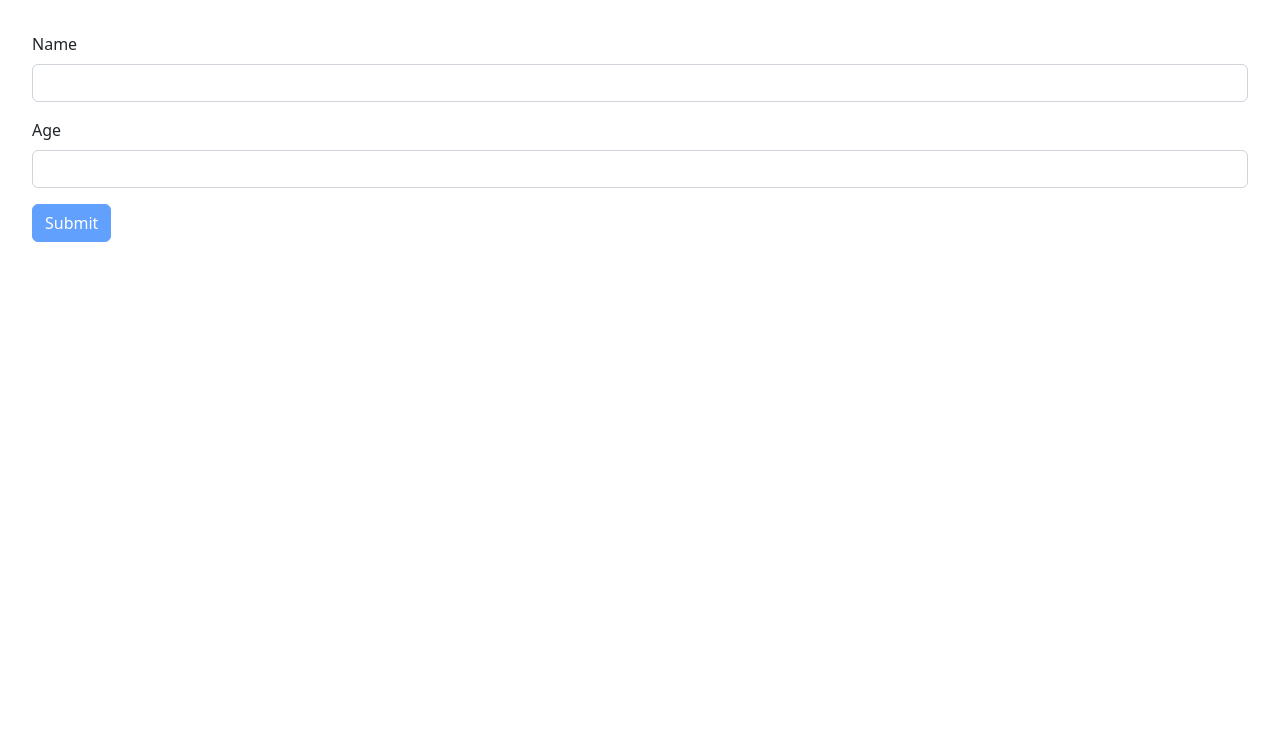
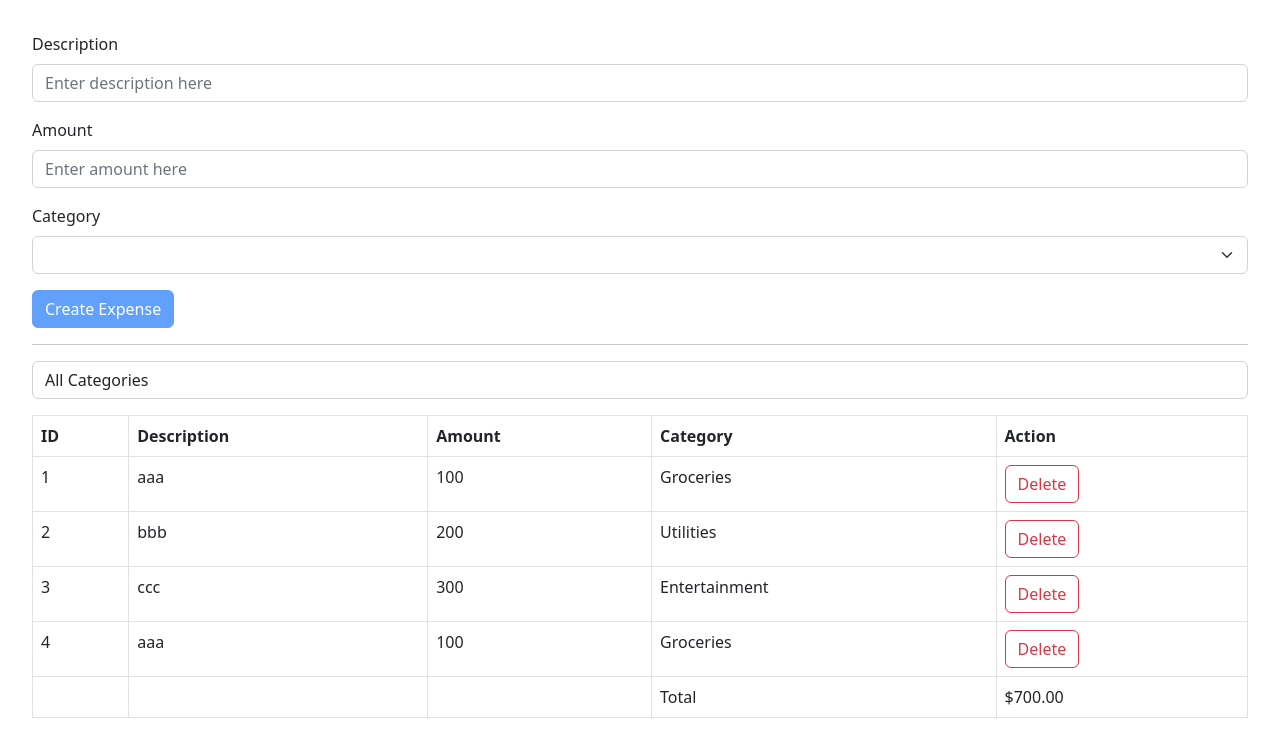
Before and after one commit to ameer-mughal-hamza/react-rawg-clone, a React (Vite) app: page / in a window 1280 px wide. Shown: the top 756 px of the page. Built offline with nearby package versions, Linux system fonts and the light colour scheme.

Commit message:
Finished expense tracker project. This application contains logic to add and delete expenses. We have used the useState hook to manage the state of the application. We have used ZOD to validate the form data. We have used useForm hook to manage the form state.

```diff
--- a/src/App.tsx
+++ b/src/App.tsx
@@ -1,10 +1,40 @@
-import Form from "./components/Forms/Form";
-import ZODForms from "./components/Forms/ZODForms";
+import { useState } from "react";
+import ExpenseFilter from "./expense-tracker/components/ExpenseFilter/ExpenseFilter";
+import ExpenseForm from "./expense-tracker/components/ExpenseForm/ExpenseForm";
+import ExpenseList from "./expense-tracker/components/ExpenseList/ExpenseList";
+import { Expense } from "./models/Expense";
 
 function App() {
+  const [category, setcategory] = useState<string>();
+  const [expenses, setExpenses] = useState<Expense[]>([
+    { id: 1, description: "aaa", amount: 100, category: "Groceries" },
+    { id: 2, description: "bbb", amount: 200, category: "Utilities" },
+    { id: 3, description: "ccc", amount: 300, category: "Entertainment" },
+    { id: 4, description: "aaa", amount: 100, category: "Groceries" },
+  ]);
+
+  const handleSubmit = (data: any) => {
+    data.id = expenses.length + 1;
+    setExpenses([...expenses, data]);
+  };
+
+  const visibleExpenses = category
+    ? expenses.filter((expense) => expense.category === category)
+    : expenses;
+
   return (
     <>
-      <ZODForms />
+      <ExpenseForm onSubmit={handleSubmit}></ExpenseForm>
+      <hr />
+      <div className="mb-3">
+        <ExpenseFilter onSelectCategory={(category) => setcategory(category)} />
+      </div>
+      <ExpenseList
+        expenses={visibleExpenses}
+        onDelete={(id: number) =>
+          setExpenses(expenses.filter((expense) => expense.id !== id))
+        }
+      />
     </>
   );
 }
--- a/src/components/Button/Button.tsx
+++ b/src/components/Button/Button.tsx
@@ -6,6 +6,7 @@ interface Props {
   disabled?: true | false;
   classes?: string[];
   type: "button" | "submit" | "reset";
+  outline?: true | false;
   color?:
     | "primary"
     | "secondary"
@@ -26,10 +27,14 @@ const Button = ({
   type,
   classes,
   color = "primary",
+  outline = false,
 }: Props) => {
   return (
     <button
-      className={`btn btn-${color}` + (classes ? ` ${classes.join(" ")}` : "")}
+      className={
+        `btn btn${outline ? "-outline" : ""}-${color}` +
+        (classes ? ` ${classes.join(" ")}` : "")
+      }
       onClick={onClick}
       disabled={disabled}
       type={type}
--- /dev/null
+++ b/src/components/ExpenseFilter/ExpenseFilter.tsx
@@ -0,0 +1,18 @@
+import React from "react";
+
+const ExpenseFilter = () => {
+  return (
+    <select
+      name="search-categories"
+      id="search-categories"
+      className="form-select"
+    >
+      <option value="">All Categories</option>
+      <option value="Groceries">Groceries</option>
+      <option value="Utilities">Utilities</option>
+      <option value="Entertainment">Entertainment</option>
+    </select>
+  );
+};
+
+export default ExpenseFilter;
--- /dev/null
+++ b/src/components/ExpenseList/ExpenseList.tsx
@@ -0,0 +1,28 @@
+import React from "react";
+import ExpenseItem from "../ExpenseItem/ExpenseItem";
+
+const ExpenseList = () => {
+  return (
+    <table className="table">
+      <thead>
+        <tr>
+          <th scope="col">#</th>
+          <th scope="col">Description</th>
+          <th scope="col">Amount</th>
+          <th scope="col">Category</th>
+          <th scope="col">Action</th>
+        </tr>
+      </thead>
+      <tbody>
+        <ExpenseItem></ExpenseItem>
+        <td></td>
+        <td></td>
+        <td></td>
+        <td scope="row">Total</td>
+        <td scope="row">$250</td>
+      </tbody>
+    </table>
+  );
+};
+
+export default ExpenseList;
--- /dev/null
+++ b/src/data/categories.tsx
@@ -0,0 +1,2 @@
+const categories = ["Groceries", "Utilities", "Entertainment"] as const;
+export default categories;
--- /dev/null
+++ b/src/expense-tracker/components/ExpenseFilter/ExpenseFilter.tsx
@@ -0,0 +1,25 @@
+import categories from "../../../data/categories";
+
+interface Props {
+  onSelectCategory: (category: string) => void;
+}
+
+const ExpenseFilter = ({ onSelectCategory }: Props) => {
+  return (
+    <select
+      name="categories"
+      id="categories"
+      className="form-control"
+      onChange={(event) => onSelectCategory(event.target.value)}
+    >
+      <option value="">All Categories</option>
+      {categories.map((category: string) => (
+        <option value={category} key={category}>
+          {category}
+        </option>
+      ))}
+    </select>
+  );
+};
+
+export default ExpenseFilter;
--- /dev/null
+++ b/src/expense-tracker/components/ExpenseForm/ExpenseForm.tsx
@@ -0,0 +1,111 @@
+import Button from "../../../components/Button/Button";
+import { z as ZOD } from "zod";
+import { FieldValues, useForm } from "react-hook-form";
+import { zodResolver } from "@hookform/resolvers/zod";
+import categories from "../../../data/categories";
+import { Expense } from "../../../models/Expense";
+
+interface Props {
+  onSubmit: (data: FormData) => void;
+}
+
+const schema = ZOD.object({
+  description: ZOD.string()
+    .min(3, { message: "The description should be 3 characters long." })
+    .max(50, {
+      message: "The description should be less than 255 characters.",
+    }),
+  amount: ZOD.number({ invalid_type_error: "The amount field is required." })
+    .min(0.01, { message: "The amount should be greater than 0" })
+    .max(100_000, { message: "The amount should be less than 100000" }),
+  category: ZOD.enum(categories, {
+    errorMap: () => ({
+      message: "The category is required.",
+    }),
+  }),
+});
+
+type FormData = ZOD.infer<typeof schema>;
+
+const ExpenseForm = ({ onSubmit }: Props) => {
+  const {
+    register,
+    handleSubmit,
+    reset,
+    formState: { errors, isValid },
+  } = useForm<FormData>({
+    resolver: zodResolver(schema),
+  });
+
+  console.log(errors);
+
+  return (
+    <>
+      <form
+        className="mb-3"
+        onSubmit={handleSubmit((data) => {
+          onSubmit(data);
+          reset();
+        })}
+      >
+        <div className="mb-3">
+          <label htmlFor="description" className="form-label">
+            Description
+          </label>
+          <input
+            {...register("description")}
+            id="description"
+            placeholder="Enter description here"
+            type="text"
+            className="form-control"
+          />
+          {errors.description && (
+            <p className="text-danger">{errors.description.message}</p>
+          )}
+        </div>
+        <div className="mb-3">
+          <label htmlFor="amount" className="form-label">
+            Amount
+          </label>
+          <input
+            {...register("amount", { valueAsNumber: true })}
+            id="amount"
+            name="amount"
+            placeholder="Enter amount here"
+            type="number"
+            className="form-control"
+          />
+          {errors.amount && (
+            <p className="text-danger">{errors.amount.message}</p>
+          )}
+        </div>
+        <div className="mb-3">
+          <label htmlFor="categories" className="form-label">
+            Category
+          </label>
+          <select
+            {...register("category")}
+            name="category"
+            id="category"
+            className="form-select"
+          >
+            <option value=""></option>
+            {categories.map((category: string) => (
+              <option value={category} key={category}>
+                {category}
+              </option>
+            ))}
+          </select>
+          {errors.category && (
+            <p className="text-danger">{errors.category.message}</p>
+          )}
+        </div>
+        <Button color="primary" type="submit" disabled={!isValid}>
+          Create Expense
+        </Button>
+      </form>
+    </>
+  );
+};
+
+export default ExpenseForm;
--- /dev/null
+++ b/src/expense-tracker/components/ExpenseList/ExpenseList.tsx
@@ -0,0 +1,66 @@
+import React from "react";
+import Button from "../../../components/Button/Button";
+import { Expense } from "../../../models/Expense";
+import { formatCurrency } from "../../../utilities/formatCurrency";
+
+interface Props {
+  expenses: Expense[];
+  onDelete: (id: number) => void;
+}
+
+const ExpenseList = ({ expenses, onDelete }: Props) => {
+  return (
+    <>
+      {expenses.length > 0 && (
+        <table className="table table-bordered">
+          <thead>
+            <tr>
+              <th>ID</th>
+              <th>Description</th>
+              <th>Amount</th>
+              <th>Category</th>
+              <th>Action</th>
+            </tr>
+          </thead>
+          <tbody>
+            {expenses.map((expense: Expense) => {
+              return (
+                <tr key={expense.id}>
+                  <td>{expense.id}</td>
+                  <td>{expense.description}</td>
+                  <td>{expense.amount}</td>
+                  <td>{expense.category}</td>
+                  <td>
+                    <Button
+                      onClick={() => onDelete(expense.id)}
+                      color="danger"
+                      outline={true}
+                      type="button"
+                    >
+                      Delete
+                    </Button>
+                  </td>
+                </tr>
+              );
+            })}
+          </tbody>
+          <tfoot>
+            <tr>
+              <td></td>
+              <td></td>
+              <td></td>
+              <td>Total</td>
+              <td>
+                {formatCurrency(
+                  expenses.reduce((acc, expense) => expense.amount + acc, 0)
+                )}
+              </td>
+            </tr>
+          </tfoot>
+        </table>
+      )}
+    </>
+  );
+};
+
+export default ExpenseList;
--- /dev/null
+++ b/src/models/Expense.ts
@@ -0,0 +1,6 @@
+export interface Expense {
+  id: number;
+  description: string;
+  amount: number;
+  category: string;
+}
--- /dev/null
+++ b/src/utilities/formatCurrency.ts
@@ -0,0 +1,3 @@
+export function formatCurrency(value: number): string {
+  return value.toLocaleString('en-US', { style: 'currency', currency: 'USD' });
+}
```
Also changed, not shown: src/components/ExpenseItem/ExpenseItem.tsx (added, +20 -0 lines).
